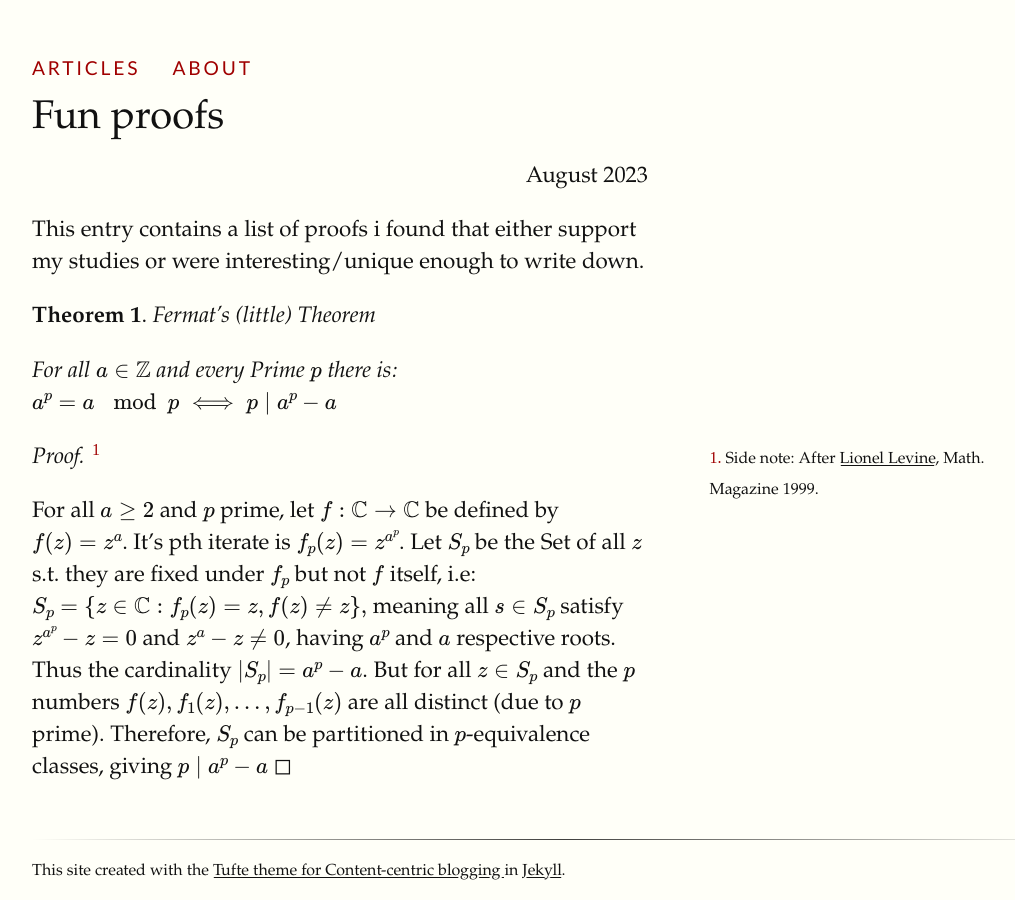
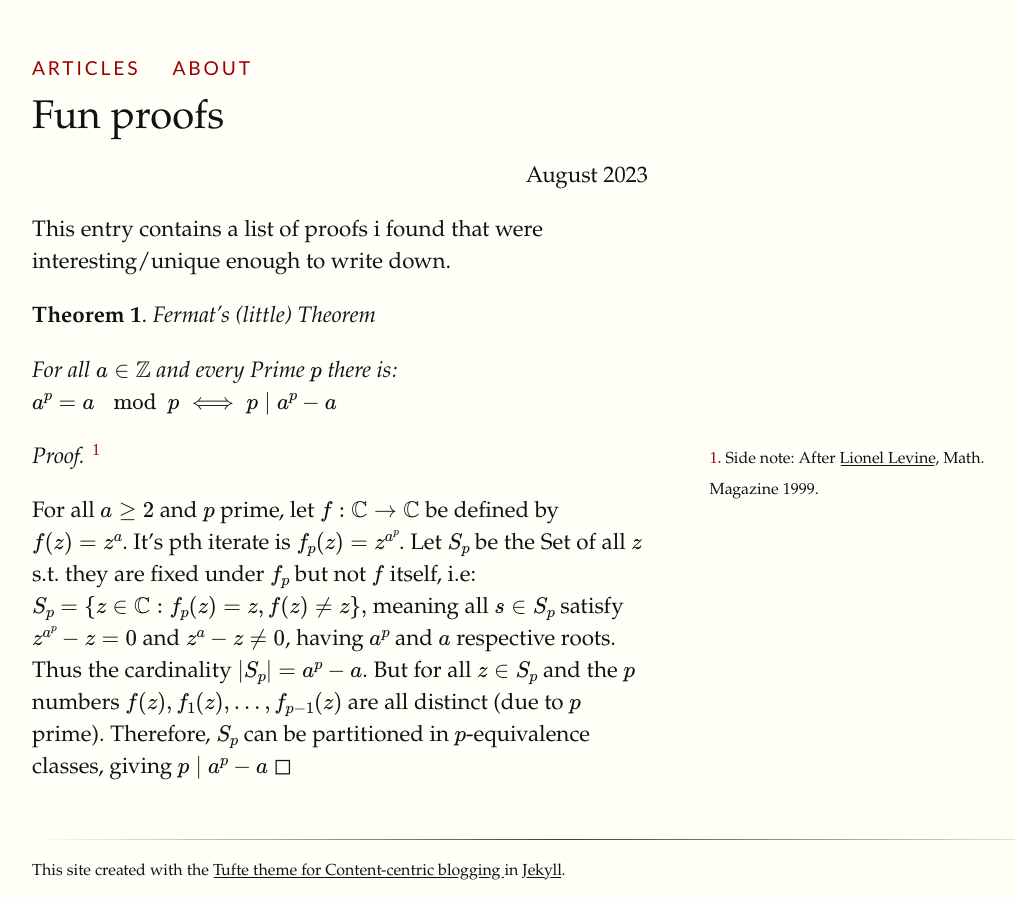
Before and after one commit to jkr11/jkr11.github.io, a Jekyll site: the page built from _posts/2023-08-27-fun-proofs.md, in a window 1280 px wide. Shown: the whole page, without its empty margins (128-1143 px from the left). Built offline with Jekyll 4.4.1, drawn with Linux system fonts in a browser that asks for light colours.

Commit message:
change wording

```diff
--- a/_posts/2023-08-27-fun-proofs.md
+++ b/_posts/2023-08-27-fun-proofs.md
@@ -4,7 +4,7 @@ title: Fun proofs
 latex: true
 ---
 
-This entry contains a list of proofs i found that either support my studies or were interesting/unique enough to write down.
+This entry contains a list of proofs i found that were interesting/unique enough to write down.
 
 
 <!--more-->
```
Also changed, not shown: about/index.md (+0 -2 lines).
